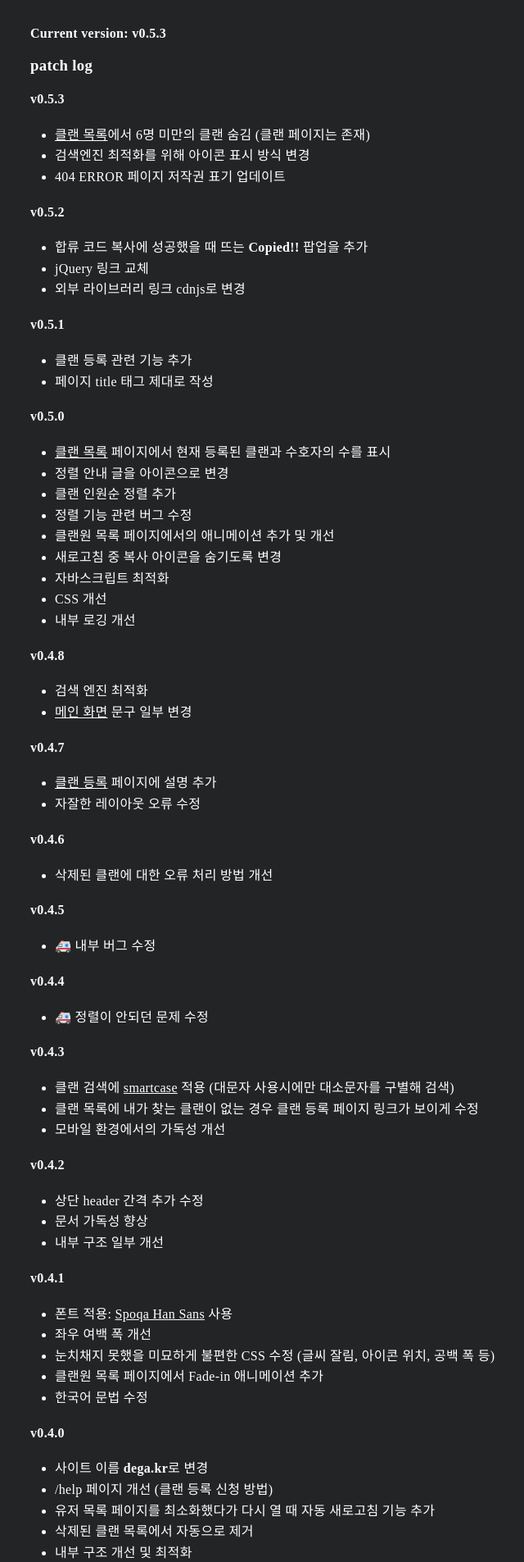
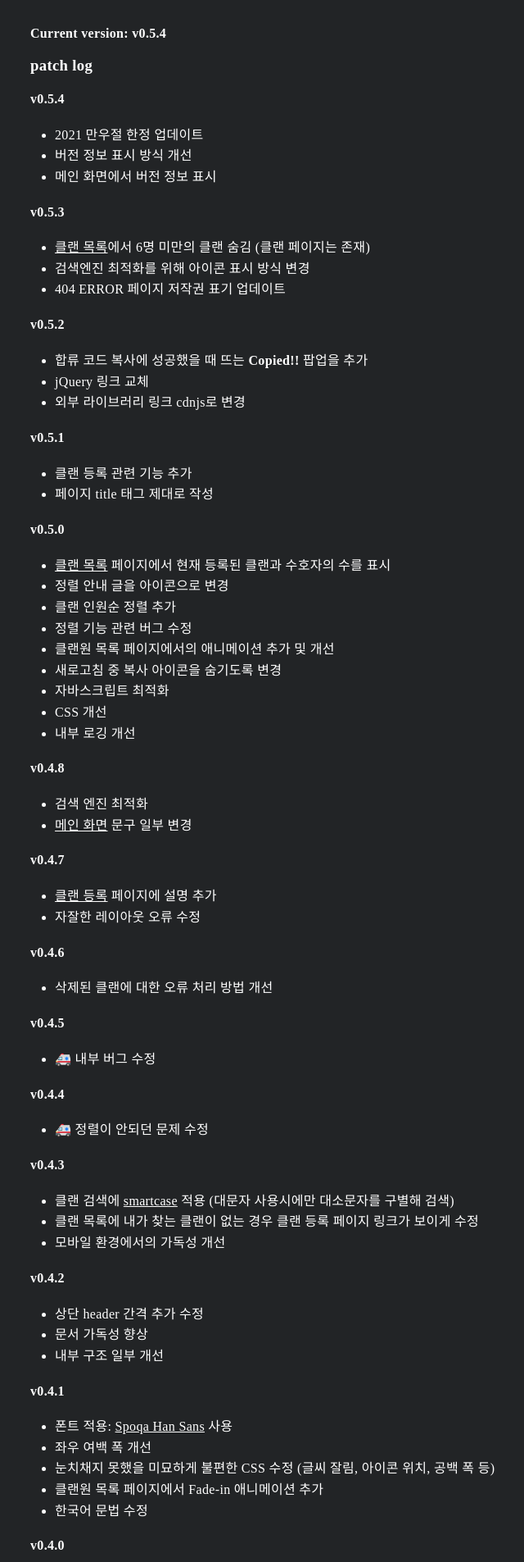
Before and after one commit to krepe-suZette/dega.kr, a Flask app: page /update-log in a window 1280 px wide. Shown: the part 56-1961 px from the top of the page at 82% size, without its empty margins (91-731 px from the left). Run offline with Flask 2, Linux system fonts and the light colour scheme; parts of the project's set-up code (start-up, migrations or seed data) failed here and were passed over; some web fonts are replaced.

Commit message:
:bookmark: v0.5.4

```diff
--- a/templates/update-log.html
+++ b/templates/update-log.html
@@ -11,9 +11,15 @@
 {% block content %}
 
 <div class="update-log">
-  <strong>Current version: v0.5.3</strong>
+  <strong>Current version: v{{ version }}</strong>
 
   <h3>patch log</h3>
+  <h4>v0.5.4</h4>
+  <ul>
+    <li>2021 만우절 한정 업데이트</li>
+    <li>버전 정보 표시 방식 개선</li>
+    <li>메인 화면에서 버전 정보 표시</li>
+  </ul>
   <h4>v0.5.3</h4>
   <ul>
     <li><a href="/clan" class="url">클랜 목록</a>에서 6명 미만의 클랜 숨김 (클랜 페이지는 존재)</li>
```
